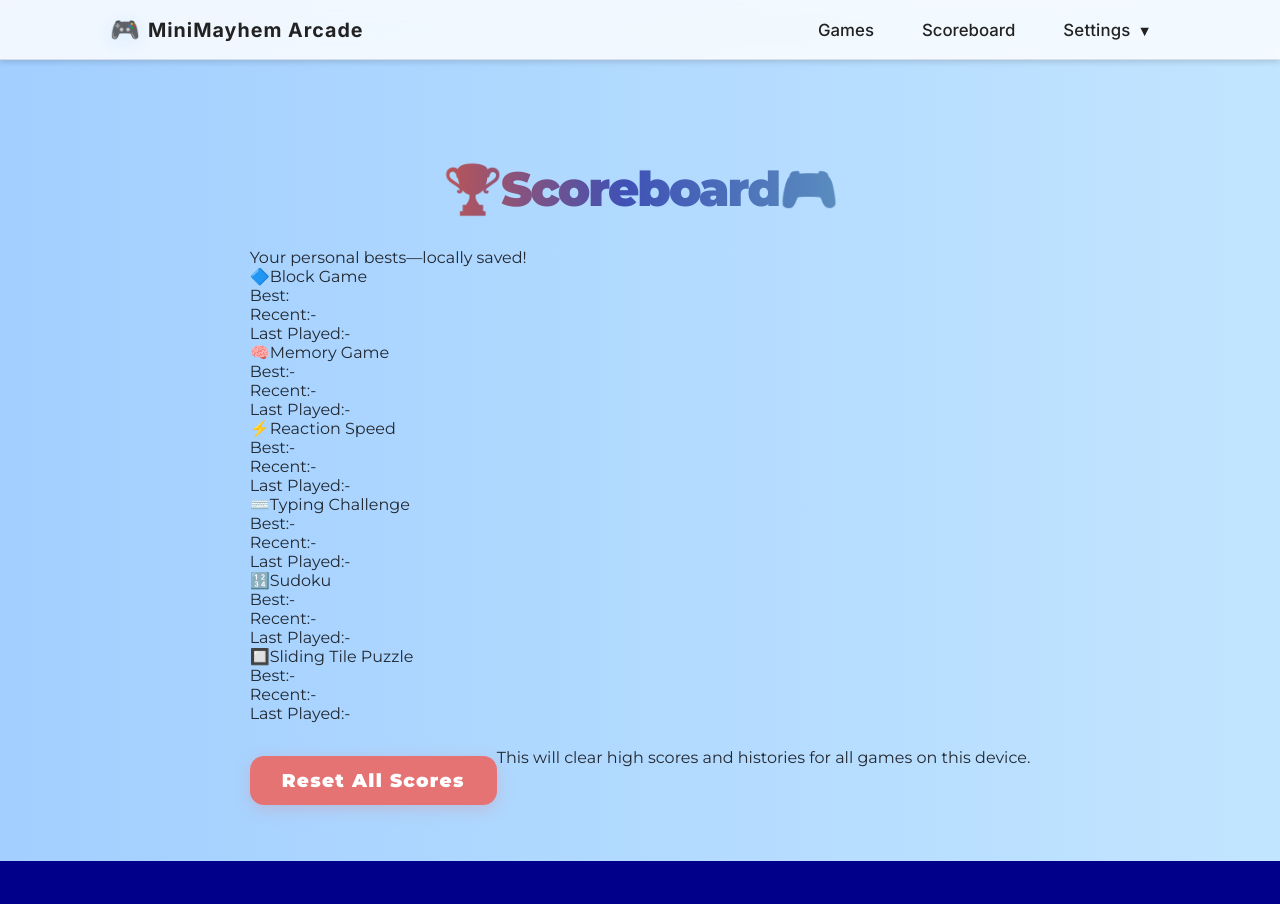
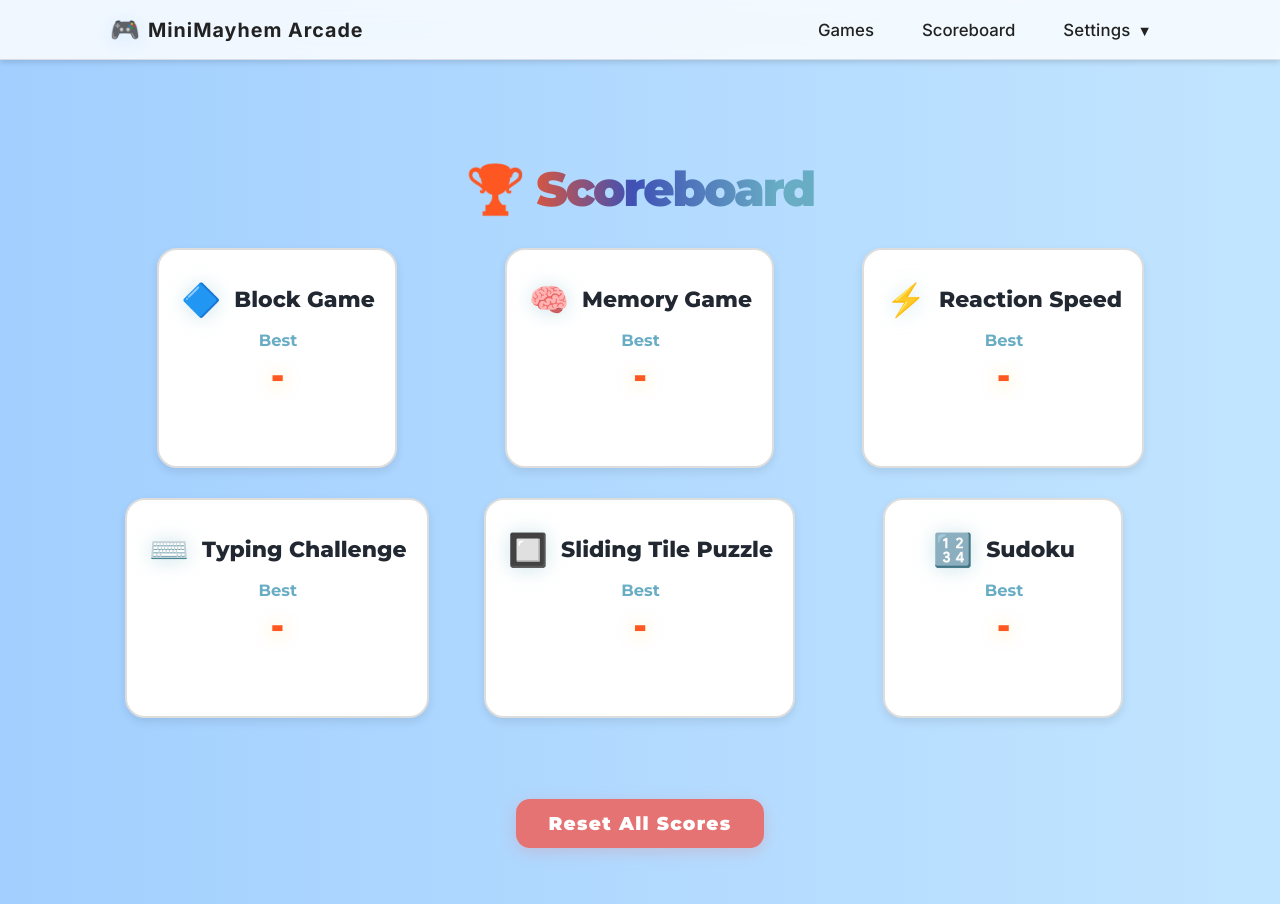
Before and after one commit to Workflow-Manager-admin/minimayhem-arcade-27968-677199a1, a React (Create React App) app in the folder mini_mayhem_arcade/: page /scoreboard in a window 1280 px wide. Before the commit the page ends 861 px from the top, so only its background shows below. Built offline with nearby package versions, Linux system fonts and the light colour scheme; the HTML template or start-up script is replaced by a standard one.

Commit message:
Auto-commit: Changes as of 2025-06-04T08:16:58.459657+00:00

```diff
--- a/mini_mayhem_arcade/src/ScoreboardPage.jsx
+++ b/mini_mayhem_arcade/src/ScoreboardPage.jsx
@@ -1,95 +1,89 @@
-import React, { useEffect, useState } from "react";
+import React, { useEffect, useState, useRef } from "react";
 import "./ScoreboardPage.css";
 
 /*
  * PUBLIC_INTERFACE
- * ScoreboardPage: Displays a visually rich arcade scoreboard.
- * - Large, bold arcade heading centered at top.
- * - 3x2 grid of score cards: each card for a game (name+emoji, best, last 5, and last played, all from localStorage).
- * - Reset All Scores button at grid bottom (with confirmation, styled).
- * - Responsive and styled with previous palette.
+ * ScoreboardPage: Displays a visually rich arcade scoreboard per provided palette and grid requirements.
+ * - Arcade heading
+ * - 3xN responsive grid using .scoreboard-card-grid
+ * - Cards: .scoreboard-card (emoji, title, best, last 5 scores optionally w/date)
+ * - Reset All Scores button (accent colors, confirmation modal)
+ * - All palette, transitions, shadow, hover rules via CSS only
+ * - No game score or logic changed from current app logic
  */
 
-// Config: List of arcade games and their storage keys/labels
+// -- Config: List of games with localStorage keys, label, emoji, and how to display raw scores --
 const GAME_CONFIG = [
   {
     name: "Block Game",
     emoji: "🔷",
     bestKey: "mmarcade-blockgame-bestscore",
     recentKey: "mmarcade-blockgame-scores",
-    dateKey: "mmarcade-blockgame-lastdate",
-    makeScoreDisplay: score => score,
-    makeExtra: () => "",
+    makeScoreDisplay: score => (typeof score === "number" ? score : "-"),
   },
   {
     name: "Memory Game",
     emoji: "🧠",
     bestKey: "mmarcade-memgame-highscore",
     recentKey: "mmarcade-memgame-histories",
-    dateKey: "mmarcade-memgame-lastdate",
-    makeScoreDisplay: (s) =>
-      s && typeof s === "object" && (s.moves || s.time)
-        ? (`${s.moves} moves, ${fmtTime(s.time)}`)
-        : "-",
-    makeExtra: (s) =>
+    makeScoreDisplay: s =>
       s && typeof s === "object" && (s.moves || s.time)
         ? `${s.moves} moves, ${fmtTime(s.time)}`
-        : "",
+        : "-",
   },
   {
     name: "Reaction Speed",
     emoji: "⚡",
     bestKey: "reactionGameScore",
     recentKey: "reactionGameHistories",
-    dateKey: "reactionGameLastDate",
     makeScoreDisplay: ms =>
-      ms
-        ? (ms > 1200 ? `${(ms / 1000).toFixed(3)}s` : `${ms} ms`)
+      typeof ms === "number"
+        ? ms > 1200
+          ? `${(ms / 1000).toFixed(3)}s`
+          : `${ms} ms`
         : "-",
-    makeExtra: () => "",
   },
   {
     name: "Typing Challenge",
     emoji: "⌨️",
     bestKey: "mmarcade-typing-bestwpm",
     recentKey: "mmarcade-typing-wpmhistory",
-    dateKey: "mmarcade-typing-lastdate",
-    makeScoreDisplay: (wpm) =>
+    makeScoreDisplay: wpm =>
       typeof wpm === "number" && !isNaN(wpm)
         ? wpm.toFixed(2) + " WPM"
         : "-",
-    makeExtra: () => "",
+  },
+  {
+    name: "Sliding Tile Puzzle",
+    emoji: "🔲",
+    bestKey: "mmarcade-slidingtile-best-4",
+    recentKey: "mmarcade-slidingtile-histories-4",
+    makeScoreDisplay: s =>
+      s && typeof s === "object" && (s.moves || s.time)
+        ? `${s.moves} moves, ${fmtTime(s.time)}`
+        : "-",
   },
   {
     name: "Sudoku",
     emoji: "🔢",
     bestKey: "sudokuBestTime",
     recentKey: "sudokuHistories",
-    dateKey: "sudokuLastDate",
-    makeScoreDisplay: (t) =>
+    makeScoreDisplay: t =>
       typeof t === "number" && !isNaN(t)
         ? fmtTime(t)
         : "-",
-    makeExtra: () => "",
-  },
-  {
-    name: "Sliding Tile Puzzle",
-    emoji: "🔲",
-    bestKey: "mmarcade-slidingtile-best-4",
-    recentKey: "mmarcade-slidingtile-histories-4",
-    dateKey: "mmarcade-slidingtile-lastdate-4",
-    makeScoreDisplay: (s) =>
-      s && typeof s === "object" && (s.moves || s.time)
-        ? `${s.moves} moves, ${fmtTime(s.time)}`
-        : "-",
-    makeExtra: (s) =>
-      s && typeof s === "object" && (s.moves || s.time)
-        ? `${s.moves} moves, ${fmtTime(s.time)}`
-        : "",
   },
 ];
 
-// Best effort date formatting (YYYY-MM-DD or HH:MM)
+// Utility: format seconds as mm:ss
+function fmtTime(seconds) {
+  if (typeof seconds !== "number") return "-";
+  const m = Math.floor(seconds / 60);
+  const s = seconds % 60;
+  return `${m}:${s < 10 ? "0" : ""}${s}`;
+}
+
+// Utility: format date string or Date for card display
 function fmtDate(d) {
   if (!d) return "";
   try {
@@ -101,220 +95,168 @@ function fmtDate(d) {
   }
 }
 
-function fmtTime(seconds) {
-  if (typeof seconds !== "number") return "-";
-  const m = Math.floor(seconds / 60);
-  const s = seconds % 60;
-  return `${m}:${s < 10 ? "0" : ""}${s}`;
-}
-
-// Helper: load best score and last N from localStorage
+// Helper to get score and history from localStorage
 function loadScoreData(cfg) {
   let best = null;
   let recent = [];
-  let lastDate = null;
   try {
     if (typeof window !== "undefined") {
       // Best
       let bestRaw = window.localStorage.getItem(cfg.bestKey);
       if (bestRaw) {
-        if (cfg.bestKey === "mmarcade-memgame-highscore" ||
-            cfg.bestKey === "mmarcade-slidingtile-best-4") {
+        if (typeof cfg.makeScoreDisplay === "function" && (cfg.bestKey.includes("highscore") || cfg.bestKey.includes("best-4"))) {
           best = JSON.parse(bestRaw);
         } else if (cfg.bestKey === "mmarcade-typing-bestwpm") {
           best = parseFloat(bestRaw);
-        } else if (cfg.bestKey === "sudokuBestTime" ||
-                   cfg.bestKey === "mmarcade-blockgame-bestscore" ||
-                   cfg.bestKey === "reactionGameScore") {
+        } else {
           best = parseInt(bestRaw, 10);
         }
       }
-      // Recent (may be a JSON array, or missing)
+      // Recent scores (array most recent last)
       let recKey = cfg.recentKey;
       if (recKey) {
         let raw = window.localStorage.getItem(recKey);
         if (raw) {
-          if (cfg.bestKey === "mmarcade-memgame-highscore" ||
-              cfg.bestKey === "mmarcade-slidingtile-best-4") {
-            // Array of {moves, time, date}
-            recent = JSON.parse(raw);
-            if (!Array.isArray(recent)) recent = [];
-          } else if (cfg.bestKey === "mmarcade-typing-bestwpm") {
-            // Array of WPM numbers
-            recent = JSON.parse(raw);
-          } else if (cfg.bestKey === "sudokuBestTime" ||
-                     cfg.bestKey === "mmarcade-blockgame-bestscore" ||
-                     cfg.bestKey === "reactionGameScore") {
-            // Array of numbers (ms/sec)
-            recent = JSON.parse(raw);
-          }
-        }
-      }
-      // Date (optional)
-      const dateKey = cfg.dateKey;
-      if (dateKey) {
-        let dRaw = window.localStorage.getItem(dateKey);
-        if (dRaw) {
-          lastDate = dRaw;
+          let data = [];
+          try { data = JSON.parse(raw); } catch {}
+          if (!Array.isArray(data)) data = [];
+          recent = data.slice(-5);
         }
       }
     }
   } catch {}
-  // If no explicit history and best exists, push as single record.
   return {
     best,
-    recent: (recent && Array.isArray(recent) && recent.length)
-      ? recent.slice(-5).reverse()
-      : (best !== null && best !== undefined) ? [best] : [],
-    lastDate,
+    recent: Array.isArray(recent) && recent.length ? [...recent].reverse() : (best !== null && best !== undefined ? [best] : []),
   };
 }
 
-/* Reset All Scores - clears all known keys */
+// Resets all scores and histories for all games
 function resetAllScores() {
   if (typeof window === "undefined") return;
   GAME_CONFIG.forEach(cfg => {
     try {
       window.localStorage.removeItem(cfg.bestKey);
       if (cfg.recentKey) window.localStorage.removeItem(cfg.recentKey);
-      if (cfg.dateKey) window.localStorage.removeItem(cfg.dateKey);
     } catch {}
   });
-  // Some legacy keys (for past version compatibility)
+  // Remove legacy/extra keys if ever changed in versions
   try {
     window.localStorage.removeItem("quickMathScore");
     window.localStorage.removeItem("mmarcade-blockgame-scores");
     window.localStorage.removeItem("reaction_time_last");
     window.localStorage.removeItem("mmarcade-memgame-lastscore");
-    window.localStorage.removeItem("mmarcade-memgame-histories");
     window.localStorage.removeItem("mmarcade-typing-wpmhistory");
     window.localStorage.removeItem("sudokuHistories");
     window.localStorage.removeItem("mmarcade-slidingtile-histories-4");
-    // Add more as needed for broader wipe
   } catch {}
 }
 
 // PUBLIC_INTERFACE
 function ScoreboardPage() {
   const [scores, setScores] = useState([]);
-  const [resetPending, setResetPending] = useState(false);
+  const [showResetModal, setShowResetModal] = useState(false);
+  const gridRef = useRef();
 
-  // On mount/load, pull all game data from localStorage
+  // On mount/load or after reset, load all game data
   useEffect(() => {
-    const s = GAME_CONFIG.map(cfg => ({
+    const loaded = GAME_CONFIG.map(cfg => ({
       ...cfg,
       ...loadScoreData(cfg),
     }));
-    setScores(s);
-  }, [resetPending]);
+    setScores(loaded);
+    // Animate fade-in
+    if (gridRef.current) gridRef.current.classList.remove("fade-in");
+    setTimeout(() => {
+      if (gridRef.current) gridRef.current.classList.add("fade-in");
+    }, 60);
+  }, [showResetModal]);
 
-  // Confirm then reset
-  function handleResetAll() {
-    if (!resetPending) {
-      setResetPending(true);
-      setTimeout(() => setResetPending(false), 3000);
-      return;
-    }
+  // Reset and re-run data after confirmation
+  function handleResetConfirm() {
     resetAllScores();
-    setResetPending(false);
-    // Refresh
-    setScores(GAME_CONFIG.map(cfg => ({
-      ...cfg,
-      ...loadScoreData(cfg),
-    })));
+    setShowResetModal(false);
+    // Will reload via useEffect
   }
 
   return (
     <div className="scoreboard-root">
-      <div className="scoreboard-container">
-        <header>
-          <h1 className="scoreboard-heading">
-            <span role="img" aria-label="trophy">🏆</span>
-            Scoreboard
-            <span role="img" aria-label="arcade">🎮</span>
+      <h1 className="scoreboard-heading" tabIndex={0} aria-label="Arcade Scoreboard">
+        🏆 Scoreboard
       </h1>
-          <div className="scoreboard-subhead">
-            Your personal bests—locally saved!
+
+      <div
+        className="scoreboard-card-grid"
+        ref={gridRef}
+        aria-label="Game scores grid"
+        role="list"
+      >
+        {scores.map((g, idx) => (
+          <section className="scoreboard-card" tabIndex={0} key={g.name}>
+            <div className="scoreboard-game-title">
+              <span className="scoreboard-game-emoji" aria-hidden="true">
+                {g.emoji}
+              </span>
+              {g.name}
             </div>
-        </header>
-        <section aria-label="Score Cards" className="scoreboard-grid">
-          {scores.map((g, i) => (
-            <ScoreCard
-              key={g.name}
-              name={g.name}
-              emoji={g.emoji}
-              best={g.best}
-              recent={g.recent}
-              bestKey={g.bestKey}
-              makeScoreDisplay={g.makeScoreDisplay}
-              lastDate={g.lastDate}
-              idx={i}
-            />
+            <div className="scoreboard-best-label">Best</div>
+            <span className="scoreboard-best-score">{g.makeScoreDisplay(g.best)}</span>
+            {g.recent && g.recent.length > 0 && Array.isArray(g.recent) && (
+              <ul className="scoreboard-recent-list" aria-label="Last 5 scores">
+                {g.recent.slice(0, 5).map((val, i) => (
+                  <li className="scoreboard-recent-score" key={i}>
+                    {typeof val === "object" && val !== null && "moves" in val && "time" in val
+                      ? `${val.moves} moves, ${fmtTime(val.time)}`
+                      : typeof val === "number" && g.name === "Reaction Speed"
+                        ? (val > 1200 ? `${(val / 1000).toFixed(3)}s` : `${val} ms`)
+                        : typeof val === "number" && g.name === "Typing Challenge"
+                          ? `${val.toFixed(2)} WPM`
+                          : typeof val === "number" && g.name === "Sudoku"
+                            ? fmtTime(val)
+                            : val
+                    }
+                  </li>
                 ))}
+              </ul>
+            )}
           </section>
+        ))}
+      </div>
       <div className="scoreboard-reset-row">
         <button
-            className={`scoreboard-reset-btn${resetPending ? " confirm" : ""}`}
-            onClick={handleResetAll}
+          className="scoreboard-reset-btn"
+          onClick={() => setShowResetModal(true)}
           aria-label="Reset all scores"
         >
-            {resetPending
-              ? "Click again to confirm reset"
-              : "Reset All Scores"}
+          Reset All Scores
         </button>
-          <span className="scoreboard-reset-caption">
-            This will clear high scores and histories for all games on this device.
-          </span>
+      </div>
+      {showResetModal && (
+        <div className="scoreboard-reset-modal-backdrop" role="dialog">
+          <div className="scoreboard-reset-modal-content">
+            <div className="scoreboard-reset-modal-title">
+              Reset all scores? This cannot be undone.
+            </div>
+            <div className="scoreboard-reset-modal-buttons">
+              <button
+                className="scoreboard-reset-cancel"
+                onClick={() => setShowResetModal(false)}
+                autoFocus
+              >
+                Cancel
+              </button>
+              <button
+                className="scoreboard-reset-confirm"
+                onClick={handleResetConfirm}
+              >
+                Reset
+              </button>
             </div>
           </div>
+        </div>
+      )}
     </div>
   );
 }
 
-// Card for one game's scores
-function ScoreCard({
-  name, emoji, best, recent, makeScoreDisplay, lastDate,
-}) {
-  return (
-    <article className="scorecard">
-      <div className="scorecard-header">
-        <span className="scorecard-emoji" aria-label={name}>
-          {emoji}
-        </span>
-        <span className="scorecard-name">{name}</span>
-      </div>
-      <div className="scorecard-row">
-        <span className="scorecard-label">Best:</span>
-        <span className="scorecard-best">{makeScoreDisplay(best)}</span>
-      </div>
-      <div className="scorecard-row">
-        <span className="scorecard-label">Recent:</span>
-        <span className="scorecard-recent">
-          {
-            Array.isArray(recent) && recent.length > 0
-              ? recent
-                .map(s => typeof s === "object"
-                  ? (s.moves !== undefined && s.time !== undefined
-                      ? `${s.moves}m/${fmtTime(s.time)}`
-                      : JSON.stringify(s))
-                  : (typeof s === "number"
-                      ? (name === "Reaction Speed"
-                          ? (s > 1200 ? `${(s / 1000).toFixed(3)}s` : `${s}ms`)
-                          : s)
-                      : s))
-                .join(", ")
-              : "-"
-          }
-        </span>
-      </div>
-      <div className="scorecard-row">
-        <span className="scorecard-label">Last Played:</span>
-        <span className="scorecard-date">
-          {lastDate ? fmtDate(lastDate) : "-"}
-        </span>
-      </div>
-    </article>
-  );
-}
-
 export default ScoreboardPage;
```
Also changed, not shown: 1 other file (tests, documents, lock files or other folders). Lines whose indentation alone changed are shown as unchanged.
